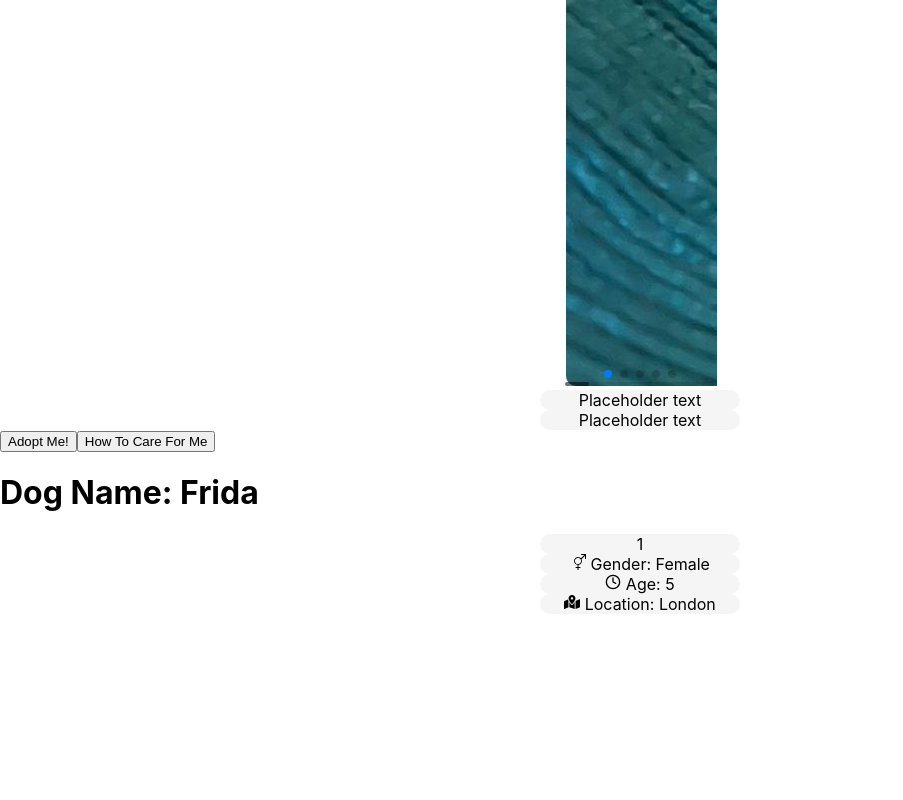
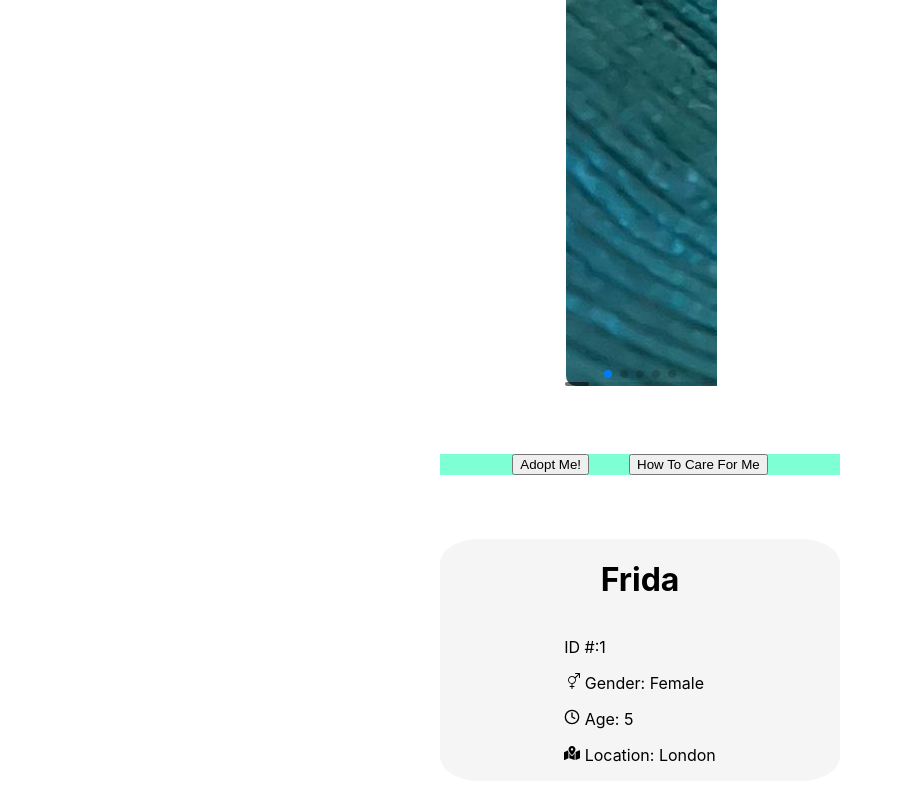
Before and after one commit to anjaliruth/TheHackitectsFinalProjects, a React (Create React App) app in the folder myapp/: page /1 in a window 1280 px wide. Shown: the part 1294-2094 px from the top of the page, without its empty margins (0-903 px from the left). Built offline with nearby package versions, Linux system fonts and the light colour scheme.

Commit message:
kinda styled dogProfile

```diff
--- a/myapp/src/components/AboutUs/AboutUs.css
+++ b/myapp/src/components/AboutUs/AboutUs.css
@@ -1,5 +1,5 @@
 
-p {
+.aboutUsPara {
     background-color: #F5F5F5;
     width: 200px;
     text-align: center;
@@ -14,7 +14,7 @@ p {
     border-radius: 20px;
 }
 
-.aboutUsPara {
+.aboutUsParas {
 
     display: flex;
     justify-content: center;
--- a/myapp/src/components/AboutUs/AboutUs.js
+++ b/myapp/src/components/AboutUs/AboutUs.js
@@ -10,8 +10,8 @@ export default function AboutUs() {
     <div>
       <h1>About Us</h1>
 
-      <div className="aboutUsPara">
-        <p>
+      <div className="aboutUsParas">
+        <p className= "aboutUsPara">
           At Paws For Affection, our mission is to connect shelters and
           potential adopters through our compassionate marketplace, facilitating
           the adoption process for dogs in need. With our innovative web app, we
@@ -19,16 +19,12 @@ export default function AboutUs() {
           find their perfect companion.
         </p>
 
-        <img src={sookieImage} alt="pic of a dog" />
-
         <img className="aboutuspic" src={sookieImage} alt="pic of a dog" />
       </div>
 
-      <div className="aboutUsPara">
-        <img src={sookieImage} alt="pic of a dog" />
+      <div className="aboutUsParas">
 
-        <img src={fridaImage} alt="pic of a dog" />
-        <p>
+        <p className= "aboutUsPara">
           We are dedicated to ensuring that every adoption is a success. Our
           rigorous vetting process allows us to identify qualified adopters who
           can provide a safe and nurturing environment for their new pet. Once
@@ -36,13 +32,11 @@ export default function AboutUs() {
           on shelters and increasing the likelihood of successful matches.
         </p>
 
-        <img src={fridaImage} alt="pic of a dog" />
-
         <img className="aboutuspic" src={fridaImage} alt="pic of a dog" />
       </div>
 
-      <div className="aboutUsPara">
-        <p>
+      <div className="aboutUsParas">
+        <p className= "aboutUsPara">
           Our user-friendly platform minimises unnecessary visits to shelters,
           saving time and resources for both adopters and shelters. By
           streamlining the adoption process, we create a more efficient and
--- a/myapp/src/components/DogProfile/DogProfile.css
+++ b/myapp/src/components/DogProfile/DogProfile.css
@@ -46,24 +46,65 @@ align-items: center;    */
 } */
 
 
+.swiper{
+    z-index: 0;
+}
+
 .totalDogInfo {
     height: 100vh;
       /* background-color: pink */
   }
 
+  .dogStats{
+    display: flex;
+    max-width: 400px;
+    width: 40%;
+    flex-direction: column;
+    margin: 0 auto;
+    text-align: center;
+    justify-content: center;
+    background-color: #f5f5f5;
+    border-radius: 10%;
+  }
+
+  .dogStats > p {
+margin: 5px;
+  }
+
+  .dogStats > p:last-child{
+margin-bottom: 25px;
+  }
+
+  .leftAlignDogInfo{
+    max-width: 200px;
+    margin: 0 auto;
+    text-align: start;
+  }
   .dogProfile {
       offset: 500px;
   }
 
-  .dogphotos {
+  .dogProfileButtons{
+
+    margin: 5% auto;
+    display: flex;
+    max-width: 400px;
+    justify-content: center;
+    gap: 40px;
+    background-color: aquamarine;
+
+  }
+
+
+  /* .dogphotos {
       display: flex;
       justify-content: space-around;
       flex-direction: column;
-      /* background-color: yellow; */
+      background-color: yellow;
       height: 100%;
       width: 50%;
   }
-
+   */
   .offsetdiv {
   height: 80px
 
--- a/myapp/src/components/DogProfile/DogProfile.js
+++ b/myapp/src/components/DogProfile/DogProfile.js
@@ -8,45 +8,43 @@ import { BsFillBarChartFill } from "react-icons/bs";
 import { FaMapMarkedAlt } from "react-icons/fa";
 import SwiperComp from "../Swiper/Swiper.js";
 
-
-function DogProfile({dogData}) {
-  const  {id} = useParams()
+function DogProfile({ dogData }) {
+  const { id } = useParams();
   return (
-    <div className="totalDogInfo" >
-    <div className="offsetdiv">   </div>
-    <div className="Swiper">
-    <SwiperComp/>
+    <div className="totalDogInfo">
+      <div className="offsetdiv"> </div>
+      <div className="swiper">
+        <SwiperComp />
       </div>
 
-
-
       <div className="dogInfo">
-      <div className="banner">
-            <p>Placeholder text</p>
-            <p>Placeholder text</p>
-
+        <div className="dogProfileButtons">
           <button className="button1">Adopt Me!</button>
           <button className="button2">How To Care For Me</button>
         </div>
-        <h1>Dog Name: {dogData[id-1].name}</h1>
-        <p >{dogData[id-1].id}</p>
-        <p> <BsGenderAmbiguous/> Gender: {dogData[id-1].sex}</p>
-        <p> <FiClock/> Age: {dogData[id-1].age}</p>
+        <div className="dogStats">
+          <h1>{dogData[id - 1].name}</h1>
+          <div className="leftAlignDogInfo">
+            <p>ID #:{dogData[id - 1].id}</p>
+            <p>
+              {" "}
+              <BsGenderAmbiguous /> Gender: {dogData[id - 1].sex}
+            </p>
+            <p>
+              {" "}
+              <FiClock /> Age: {dogData[id - 1].age}
+            </p>
             {/* <p><FaDog/><FaDog/> Size: {info.}</p> */}
             {/* <p><BsFillBarChartFill/> Activity Level: "props"</p> */}
-        <p><FaMapMarkedAlt/> Location: {dogData[id-1].location}</p>
+            <p>
+              <FaMapMarkedAlt /> Location: {dogData[id - 1].location}
+            </p>
+          </div>
+        </div>
       </div>
       {/* ))} */}
 
-
-      <div className="dogphotos">
-
-
-
-
-
-
-      </div>
+      <div className="dogphotos"></div>
 
       {/* <div className="dogInfo">
           <p>ID</p>
@@ -71,7 +69,6 @@ function DogProfile({dogData}) {
           </p>
         </div> */}
     </div>
-
   );
 }
 
```
Lines whose indentation alone changed are shown as unchanged.
